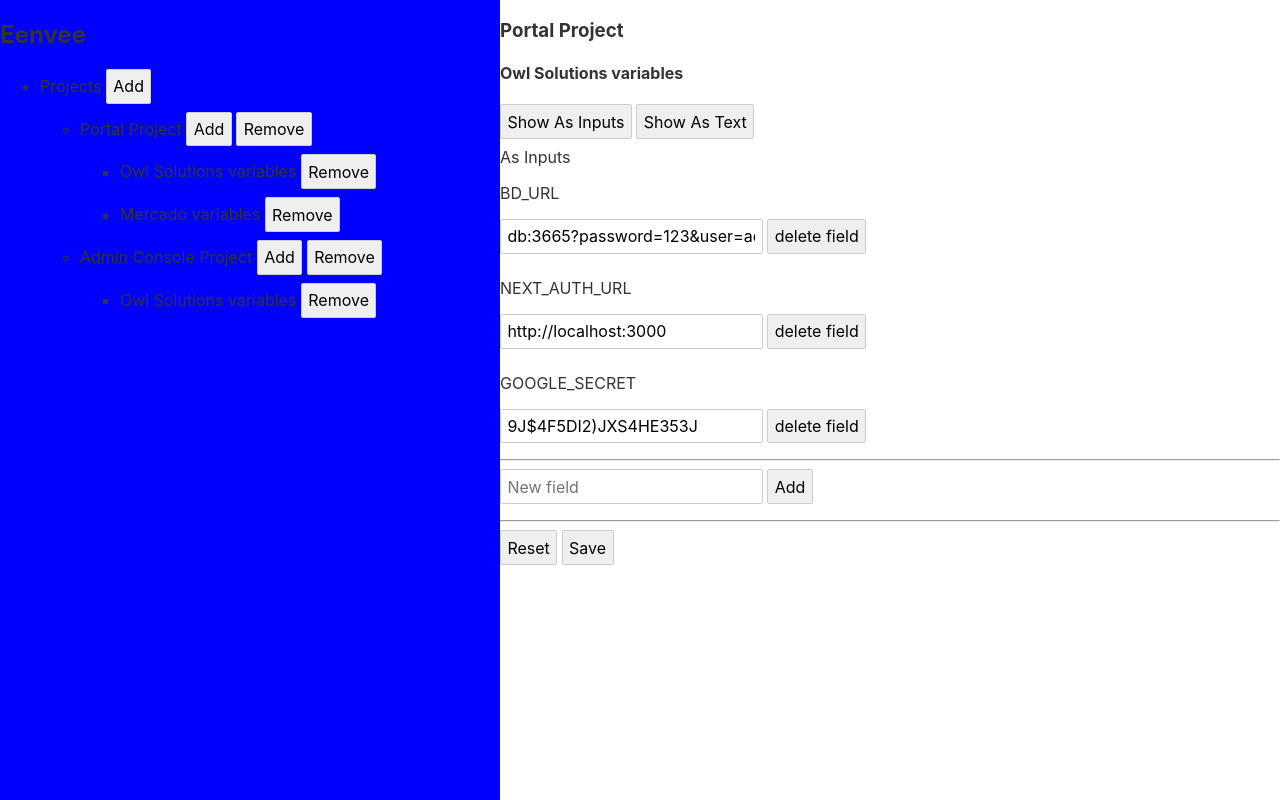
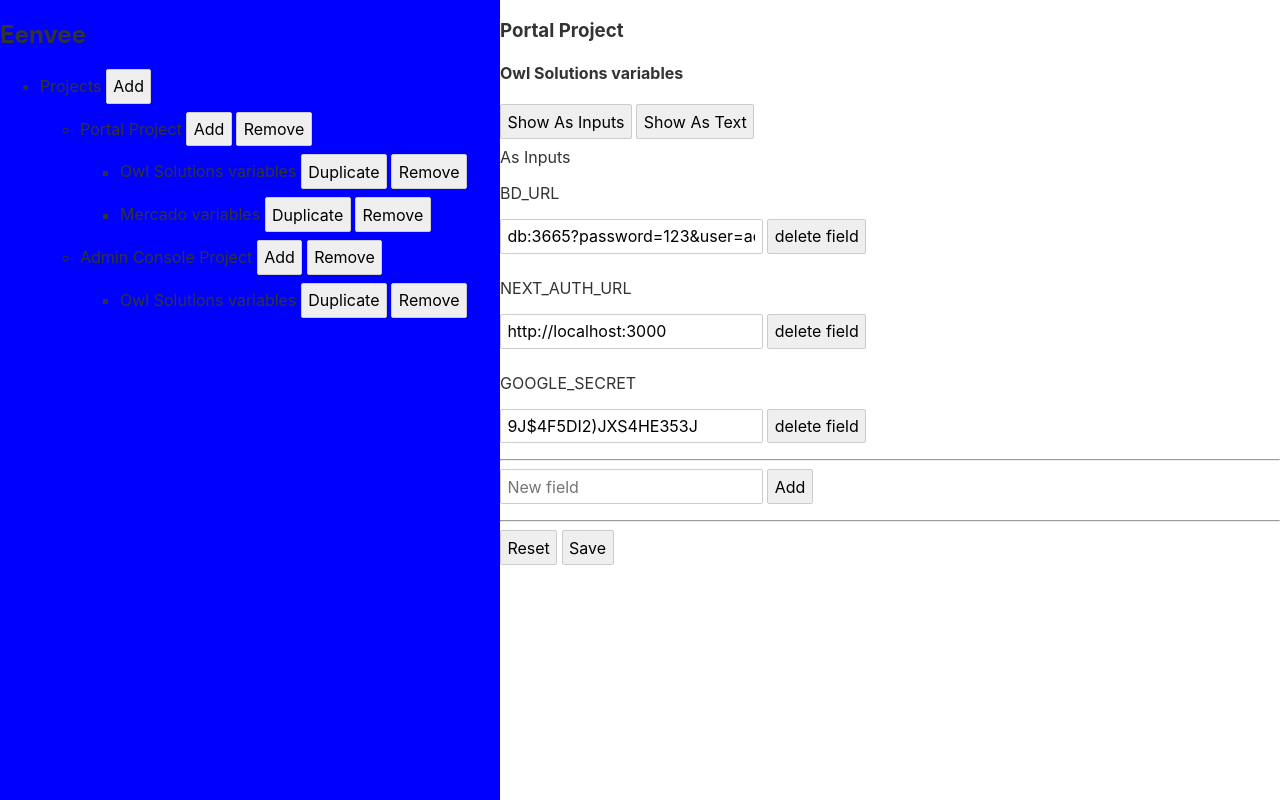
Before and after one commit to zorrolisto/eenvee, a Svelte app: page / in a window 1280 px wide. Built offline with nearby package versions, Linux system fonts and the light colour scheme.

Commit message:
Add:duplicate functionality

```diff
--- a/src/App.svelte
+++ b/src/App.svelte
@@ -40,6 +40,21 @@
       return p;
     });
   }
+  function duplicateVariableGroup({ detail: { variableGroup, projectId } }) {
+    const newVariablesGroupObj = {
+      ...variableGroup,
+      id: Math.floor(Math.random() * 10000),
+    };
+    projects = projects.map((p) => {
+      if (p.id === projectId) {
+        return {
+          ...p,
+          variablesGroup: [...p.variablesGroup, newVariablesGroupObj],
+        };
+      }
+      return p;
+    });
+  }
   function removeProjectByID({ detail: { id } }) {
     projects = projects.filter((p) => p.id !== id);
   }
@@ -65,6 +80,7 @@
     on:addNewVariablesGroup={addNewVariablesGroup}
     on:removeProjectByID={removeProjectByID}
     on:removeVariableGroupByID={removeVariableGroupByID}
+    on:duplicateVariableGroup={duplicateVariableGroup}
   />
   <Main {selectedProject} {selectedVariablesGroup} />
 </div>
--- a/src/components/organisms/layouts/mainLayout.svelte
+++ b/src/components/organisms/layouts/mainLayout.svelte
@@ -30,6 +30,9 @@
     if (newVariableGroupName.trim() === "") return resetVariables();
     dispatch("addNewVariablesGroup", { newVariableGroupName, projectId });
     resetVariables();
+  }
+  function duplicateVariableGroup(variableGroup, projectId) {
+    dispatch("duplicateVariableGroup", { variableGroup, projectId });
   }
   function saveProject() {
     if (newProjectName.trim() === "") return resetVariables();
@@ -82,6 +85,12 @@
                   {variableGroup.name}
                   <button
                     on:click|capture|stopPropagation={() =>
+                      duplicateVariableGroup(variableGroup, project.id)}
+                  >
+                    Duplicate
+                  </button>
+                  <button
+                    on:click|capture|stopPropagation={() =>
                       removeVariableGroupByID(variableGroup.id, project.id)}
                   >
                     Remove
```
Also changed, not shown: 1 other file (tests, documents, lock files or other folders).
